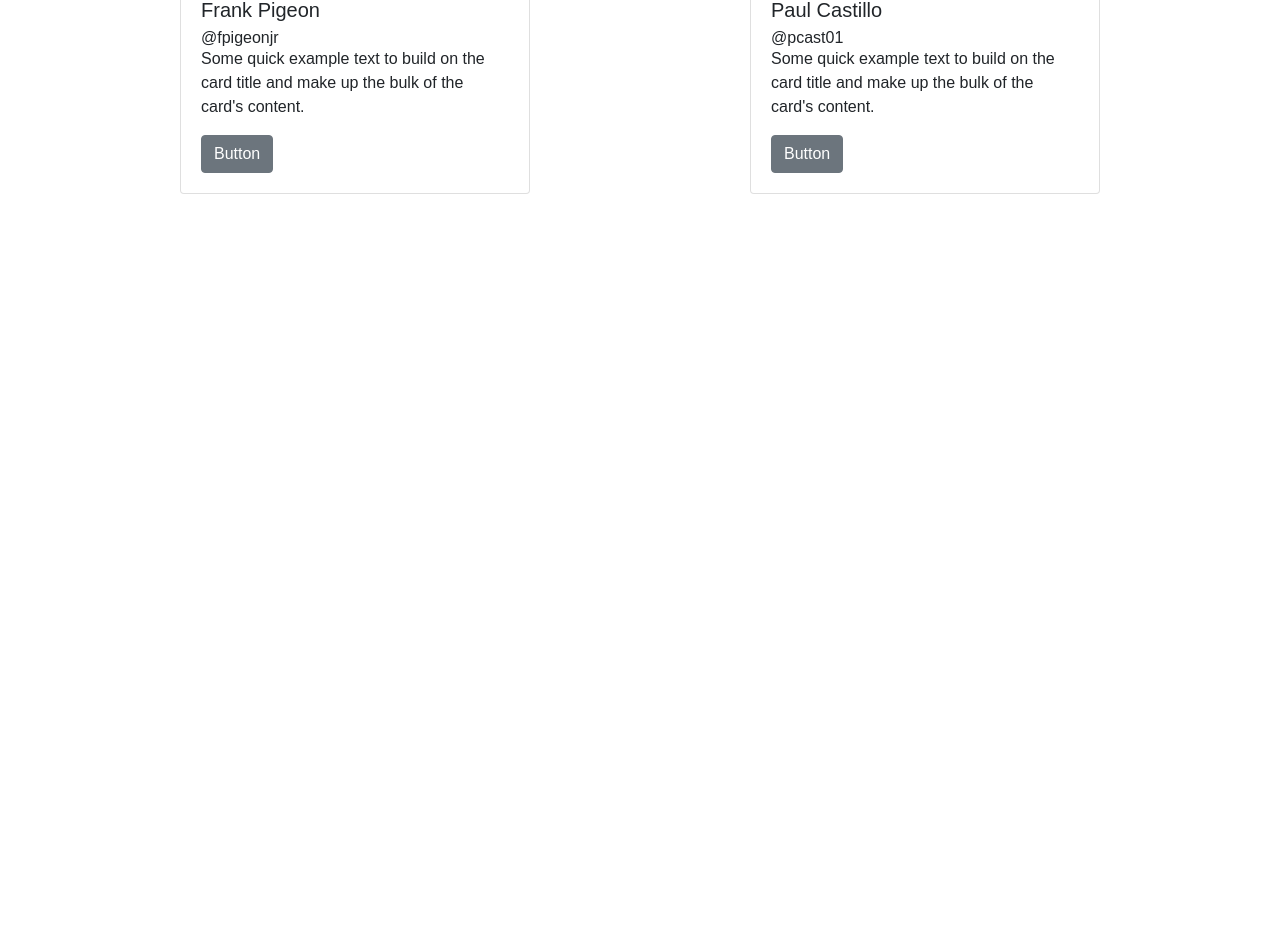
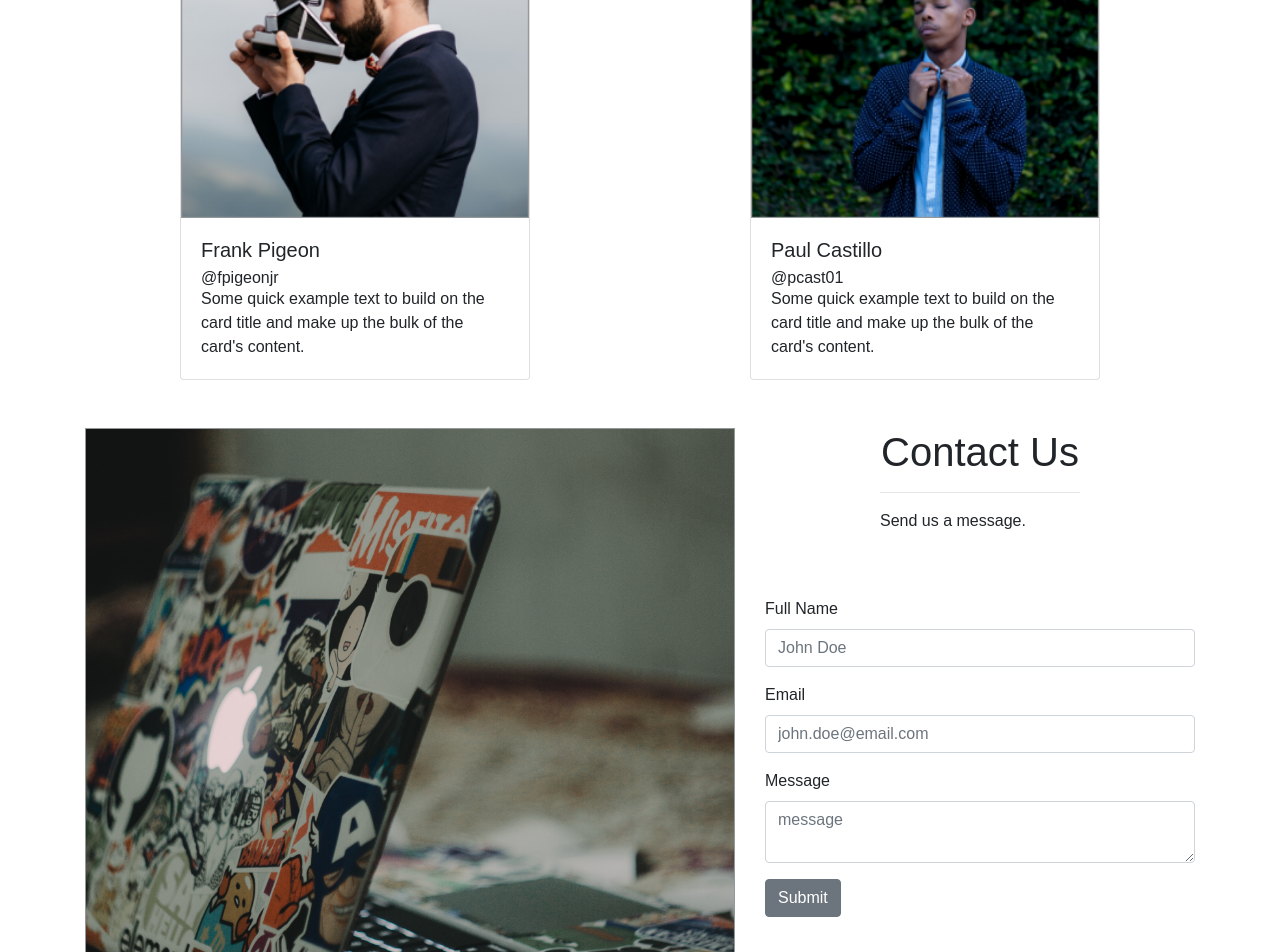
Before and after one commit to sacodersunited/landingpage, a React (Create React App) app: page / in a window 1280 px wide. Shown: the part 1820-2772 px from the top of the page. Before the commit the page ends 2014 px from the top, so only its background shows below. Built offline with nearby package versions, Linux system fonts and the light colour scheme.

Commit message:
adds .eslintrc and adds container at App Component removing from Child components. Adds Footer, Contact, and Contact Form component.

```diff
--- a/src/App.js
+++ b/src/App.js
@@ -4,12 +4,16 @@ import LeadParagraph from "./components/LeadParagraph";
 import Values from "./components/Values";
 import Services from "./components/Services";
 import Team from "./components/Team";
+import Contact from "./components/Contact";
+import Footer from "./components/Footer";
+import { Container } from "reactstrap";
 
 class App extends Component {
   render() {
     return (
       <div className="App">
         <Header />
+        <Container>
           <LeadParagraph
             title="Who We Are"
             details="Pour-over intelligentsia yr banjo hot chicken health goth man braid ramps fingerstache. Hell of offal enamel pin occupy snackwave 3 wolf moon af heirloom normcore man bun bitters. Mumblecore copper mug before they sold out artisan direct trade. Lyft cardigan ennui dreamcatcher. Single-origin coffee tattooed dreamcatcher blue bottle green juice slow-carb hot chicken occupy venmo. "
@@ -25,6 +29,9 @@ class App extends Component {
             details="Pour-over intelligentsia yr banjo hot chicken health goth man braid ramps fingerstache. Hell of offal enamel pin occupy snackwave 3 wolf moon af heirloom normcore man bun bitters. "
           />
           <Team />
+          <Contact />
+        </Container>
+        <Footer />
       </div>
     );
   }
--- /dev/null
+++ b/src/components/Contact.js
@@ -0,0 +1,17 @@
+import React from "react";
+import { Row, Col } from "reactstrap";
+import laptop from "../img/laptop.png";
+import ContactForm from "./ContactForm";
+
+const Contact = () => (
+  <Row>
+    <Col>
+      <img src={laptop} alt="laptop" />
+    </Col>
+    <Col>
+      <ContactForm />
+    </Col>
+  </Row>
+);
+
+export default Contact;
--- /dev/null
+++ b/src/components/ContactForm.js
@@ -0,0 +1,38 @@
+import React from "react";
+import { Button, Form, FormGroup, Label, Input } from "reactstrap";
+import LeadParagraph from "./LeadParagraph";
+
+// TODO: Post Form to Google Sheets to track messages
+
+const ContactForm = () => (
+  <Form>
+    <LeadParagraph title="Contact Us" details="Send us a message." />
+    <FormGroup>
+      <Label for="name">Full Name</Label>
+      <Input type="text" name="name" id="name" placeholder="John Doe" />
+    </FormGroup>
+    <FormGroup>
+      <Label for="email">Email</Label>
+      <Input
+        type="email"
+        name="email"
+        id="email"
+        placeholder="john.doe@email.com"
+      />
+    </FormGroup>
+
+    <FormGroup>
+      <Label for="exampleText">Message</Label>
+      <Input
+        type="textarea"
+        name="text"
+        id="exampleText"
+        placeholder="message"
+      />
+    </FormGroup>
+
+    <Button>Submit</Button>
+  </Form>
+);
+
+export default ContactForm;
--- /dev/null
+++ b/src/components/Footer.js
@@ -0,0 +1,10 @@
+import React from "react";
+import { Navbar, NavbarBrand } from "reactstrap";
+
+const Footer = () => (
+  <Navbar className="navbar-light bg-light">
+    <NavbarBrand>sacodersunited</NavbarBrand>
+  </Navbar>
+);
+
+export default Footer;
--- a/src/components/LeadParagraph.js
+++ b/src/components/LeadParagraph.js
@@ -1,8 +1,7 @@
 import React from "react";
-import { Container, Row, Col } from "reactstrap";
+import { Row, Col } from "reactstrap";
 
 const LeadParagraph = props => (
-  <Container>
   <Row className="justify-content-center">
     <Col xs="6">
       <h1 className="text-center">{props.title}</h1>
@@ -10,7 +9,6 @@ const LeadParagraph = props => (
       <p>{props.details}</p>
     </Col>
   </Row>
-  </Container>
 );
 
 export default LeadParagraph;
--- a/src/components/Services.js
+++ b/src/components/Services.js
@@ -1,14 +1,13 @@
 import React from "react";
-import { Container, Row, Col } from "reactstrap";
+import { Row, Col } from "reactstrap";
 
 const Services = () => (
-  <Container>
   <Row>
     <Col>
       <h4>Web Design</h4>
       <p>
-          moon williamsburg bicycle rights, brunch food truck master cleanse
-          wolf messenger bag cardigan glossier
+        moon williamsburg bicycle rights, brunch food truck master cleanse wolf
+        messenger bag cardigan glossier
       </p>
       <hr />
       <ul>
@@ -21,8 +20,8 @@ const Services = () => (
     <Col>
       <h4>App Development</h4>
       <p>
-          moon williamsburg bicycle rights, brunch food truck master cleanse
-          wolf messenger bag cardigan glossier
+        moon williamsburg bicycle rights, brunch food truck master cleanse wolf
+        messenger bag cardigan glossier
       </p>
       <hr />
       <ul>
@@ -35,8 +34,8 @@ const Services = () => (
     <Col>
       <h4>Branding</h4>
       <p>
-          moon williamsburg bicycle rights, brunch food truck master cleanse
-          wolf messenger bag cardigan glossier
+        moon williamsburg bicycle rights, brunch food truck master cleanse wolf
+        messenger bag cardigan glossier
       </p>
       <hr />
       <ul>
@@ -49,8 +48,8 @@ const Services = () => (
     <Col>
       <h4>Web Development</h4>
       <p>
-          moon williamsburg bicycle rights, brunch food truck master cleanse
-          wolf messenger bag cardigan glossier
+        moon williamsburg bicycle rights, brunch food truck master cleanse wolf
+        messenger bag cardigan glossier
       </p>
       <hr />
       <ul>
@@ -61,7 +60,6 @@ const Services = () => (
       </ul>
     </Col>
   </Row>
-  </Container>
 );
 
 export default Services;
--- a/src/components/Team.js
+++ b/src/components/Team.js
@@ -1,6 +1,5 @@
 import React from "react";
 import {
-  Container,
   Row,
   Col,
   Card,
@@ -8,14 +7,12 @@ import {
   CardText,
   CardBody,
   CardTitle,
-  CardSubtitle,
-  Button
+  CardSubtitle
 } from "reactstrap";
 import frank from "../img/fpigeonjr-profile.png";
 import paul from "../img/pcast-profile.png";
 
 const Team = props => (
-  <Container>
   <Row className="row justify-content-around">
     <Col sm="4">
       <Card>
@@ -27,7 +24,6 @@ const Team = props => (
             Some quick example text to build on the card title and make up the
             bulk of the card's content.
           </CardText>
-            <Button>Button</Button>
         </CardBody>
       </Card>
     </Col>
@@ -41,12 +37,10 @@ const Team = props => (
             Some quick example text to build on the card title and make up the
             bulk of the card's content.
           </CardText>
-            <Button>Button</Button>
         </CardBody>
       </Card>
     </Col>
   </Row>
-  </Container>
 );
 
 export default Team;
--- a/src/components/Values.js
+++ b/src/components/Values.js
@@ -1,43 +1,41 @@
 import React from "react";
-import { Container, Row, Col } from "reactstrap";
+import { Row, Col } from "reactstrap";
 
 const Values = () => (
-  <Container>
   <Row>
     <Col>
       <h4>HONOR</h4>
       <p>
-          moon williamsburg bicycle rights, brunch food truck master cleanse
-          wolf messenger bag cardigan glossier mumblecore four loko vape. Deep v
+        moon williamsburg bicycle rights, brunch food truck master cleanse wolf
+        messenger bag cardigan glossier mumblecore four loko vape. Deep v
         organic authentic mumblecore.
       </p>
     </Col>
     <Col>
       <h4>RESPECT</h4>
       <p>
-          moon williamsburg bicycle rights, brunch food truck master cleanse
-          wolf messenger bag cardigan glossier mumblecore four loko vape. Deep v
+        moon williamsburg bicycle rights, brunch food truck master cleanse wolf
+        messenger bag cardigan glossier mumblecore four loko vape. Deep v
         organic authentic mumblecore.
       </p>
     </Col>
     <Col>
       <h4>LOYALTY</h4>
       <p>
-          moon williamsburg bicycle rights, brunch food truck master cleanse
-          wolf messenger bag cardigan glossier mumblecore four loko vape. Deep v
+        moon williamsburg bicycle rights, brunch food truck master cleanse wolf
+        messenger bag cardigan glossier mumblecore four loko vape. Deep v
         organic authentic mumblecore.
       </p>
     </Col>
     <Col>
       <h4>DEDICATION</h4>
       <p>
-          moon williamsburg bicycle rights, brunch food truck master cleanse
-          wolf messenger bag cardigan glossier mumblecore four loko vape. Deep v
+        moon williamsburg bicycle rights, brunch food truck master cleanse wolf
+        messenger bag cardigan glossier mumblecore four loko vape. Deep v
         organic authentic mumblecore.
       </p>
     </Col>
   </Row>
-  </Container>
 );
 
 export default Values;
--- a/src/index.css
+++ b/src/index.css
@@ -3,3 +3,7 @@ body {
   padding: 0;
   font-family: sans-serif;
 }
+
+.row {
+  margin-bottom: 48px;
+}
```
Also changed, not shown: 1 other file (tests, documents, lock files or other folders). Lines whose indentation alone changed are shown as unchanged.
